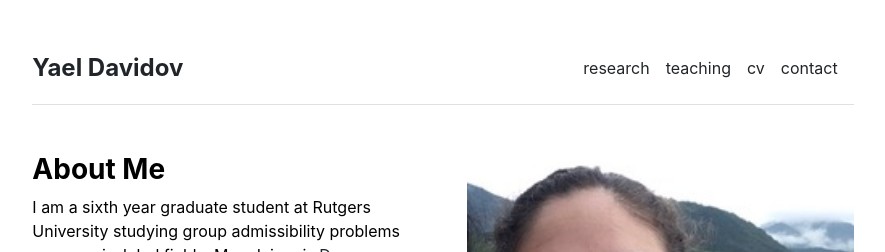
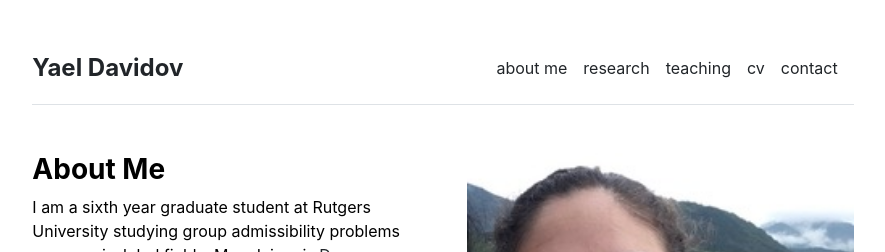
Before and after one commit to yaeldavidov/yaeldavidov.github.io, a Jekyll site: the page built from index.md, in a window 1280 px wide. Shown: the top 252 px of the page, without its empty margins (197-1082 px from the left). Built offline with Jekyll 4.4.1, drawn with Linux system fonts in a browser that asks for light colours.

Commit message:
Add about me header that links to home

```diff
--- a/_data/settings.yml
+++ b/_data/settings.yml
@@ -1,4 +1,5 @@
 menu:
+- {name: 'about me', url: '/'}
 - {name: 'research', url: '/research'}
 - {name: 'teaching', url: '/teaching'}
 - {name: 'cv', url: '/cv'}
```
